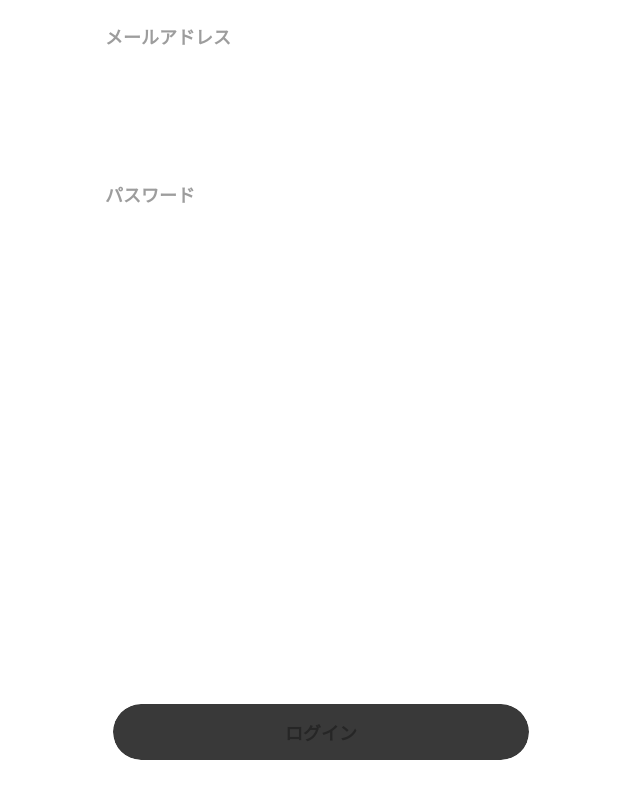
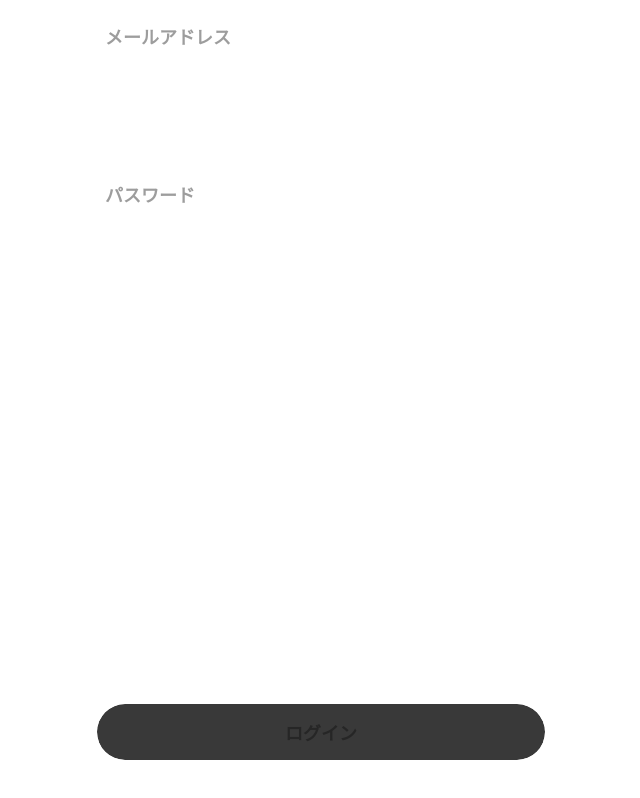
Before and after one commit to sugawaramasaya/nidomi-io, a Next.js app: page /login in a window 1280 px wide. Shown: the whole page, without its empty margins (319-959 px from the left). Built offline with nearby package versions, Linux system fonts and the light colour scheme.

Commit message:
AuthFormのFixedBottomContainerコンポーネントに余分なclass指定があったので削除

```diff
--- a/src/components/AuthForm.tsx
+++ b/src/components/AuthForm.tsx
@@ -65,10 +65,7 @@ export default function AuthForm({
             />
           </div>
         </div>
-        <FixedBottomContainer
-          className="px-[16px] gap-[24px] bg-white text-black"
-          withKeyboardAware
-        >
+        <FixedBottomContainer withKeyboardAware>
           <Button fullWidth variant="primary" disabled={!isFormValid}>
             {label}
           </Button>
```
